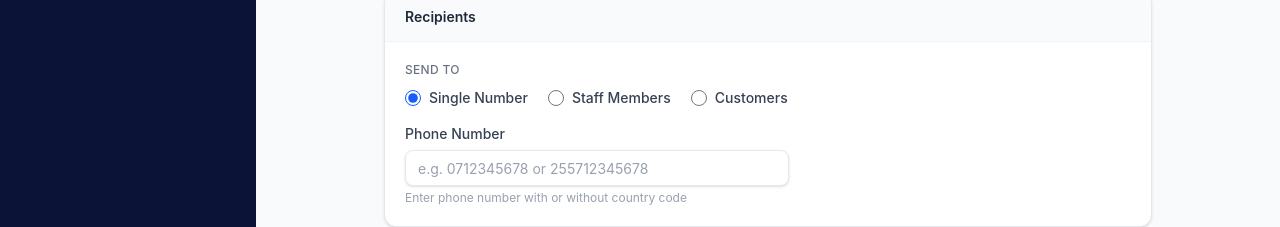
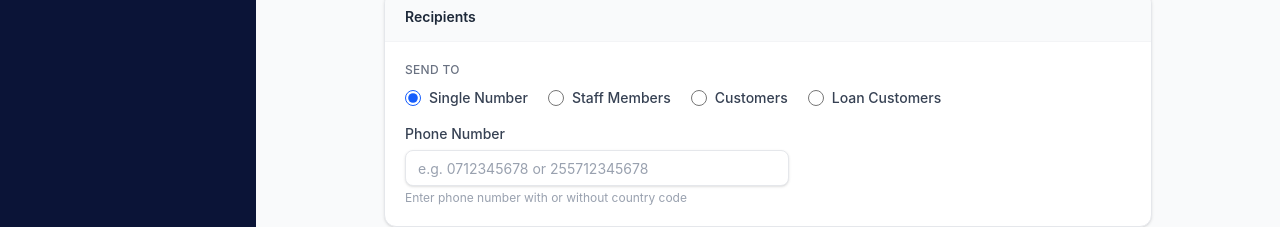
Before and after one commit to PHIDTECH/phidtechstaff, a Next.js app: page /messages in a window 1280 px wide. Shown: the part 166-393 px from the top of the page. Built offline with nearby package versions, Linux system fonts and the light colour scheme.

Commit message:
fix: 413 on doc upload via req.text(); add loan customers to SMS recipients

```diff
--- a/app/api/documents/route.ts
+++ b/app/api/documents/route.ts
@@ -28,7 +28,7 @@ export async function GET() {
 
 export async function POST(req: NextRequest) {
   try {
-    const body = await req.json();
+    const body = JSON.parse(await req.text());
     if (!body.name?.trim()) return NextResponse.json({ error: "Document name is required." }, { status: 400 });
     if (!body.companyId)    return NextResponse.json({ error: "companyId is required." }, { status: 400 });
 
@@ -50,7 +50,7 @@ export async function POST(req: NextRequest) {
 
 export async function PUT(req: NextRequest) {
   try {
-    const body = await req.json();
+    const body = JSON.parse(await req.text());
     if (!body.id) return NextResponse.json({ error: "Missing id." }, { status: 400 });
 
     const docs = readDb<Doc[]>("documents", []);
--- a/app/messages/page.tsx
+++ b/app/messages/page.tsx
@@ -7,11 +7,12 @@ import { Input } from "@/components/ui/input";
 import { Textarea } from "@/components/ui/textarea";
 import { MessageSquare, Send, Clock, CheckCircle, XCircle, AlertCircle, RefreshCw, Users } from "lucide-react";
 
-interface Staff    { id: string; name: string; phone: string; companyId: string; status: string; }
-interface Customer { id: string; name: string; phone: string; companyId: string; }
-interface SmsLog   { id: string; to: string; recipientName: string; message: string; status: string; sentAt: string; trigger?: string; }
+interface Staff        { id: string; name: string; phone: string; companyId: string; status: string; }
+interface Customer     { id: string; name: string; phone: string; companyId: string; }
+interface LoanCustomer { id: string; customerName: string; contactPhone?: string; companyId: string; }
+interface SmsLog       { id: string; to: string; recipientName: string; message: string; status: string; sentAt: string; trigger?: string; }
 
-type SendMode = "single" | "staff" | "customer";
+type SendMode = "single" | "staff" | "customer" | "loan_customer";
 
 const VARS = ["{staff_name}", "{customer_name}", "{company_name}", "{date}", "{amount}"];
 const SMS_LEN = 160;
@@ -22,9 +23,10 @@ function fmtDate(d: string) {
 }
 
 export default function MessagesPage() {
-  const [staff,     setStaff]     = useState<Staff[]>([]);
-  const [customers, setCustomers] = useState<Customer[]>([]);
-  const [logs,      setLogs]      = useState<SmsLog[]>([]);
+  const [staff,          setStaff]          = useState<Staff[]>([]);
+  const [customers,      setCustomers]      = useState<Customer[]>([]);
+  const [loanCustomers,  setLoanCustomers]  = useState<Customer[]>([]);
+  const [logs,           setLogs]           = useState<SmsLog[]>([]);
   const [balance,   setBalance]   = useState<number | null>(null);
   const [senderId,  setSenderId]  = useState("INFO");
 
@@ -39,16 +41,21 @@ export default function MessagesPage() {
   const textareaRef = useRef<HTMLTextAreaElement>(null);
 
   const loadData = async () => {
-    const [sr, cr, lr, br] = await Promise.allSettled([
+    const [sr, cr, loanR, lr, br] = await Promise.allSettled([
       fetch("/api/users",                 { cache: "no-store" }),
       fetch("/api/customers",             { cache: "no-store" }),
+      fetch("/api/loans",                 { cache: "no-store" }),
       fetch("/api/messages",              { cache: "no-store" }),
       fetch("/api/settings/beem/balance", { cache: "no-store" }),
     ]);
-    if (sr.status === "fulfilled" && sr.value.ok) setStaff((await sr.value.json()).filter((u: Staff) => u.status !== "inactive"));
-    if (cr.status === "fulfilled" && cr.value.ok) setCustomers(await cr.value.json());
-    if (lr.status === "fulfilled" && lr.value.ok) setLogs(await lr.value.json());
-    if (br.status === "fulfilled" && br.value.ok) {
+    if (sr.status   === "fulfilled" && sr.value.ok)   setStaff((await sr.value.json()).filter((u: Staff) => u.status !== "inactive"));
+    if (cr.status   === "fulfilled" && cr.value.ok)   setCustomers(await cr.value.json());
+    if (loanR.status === "fulfilled" && loanR.value.ok) {
+      const raw: LoanCustomer[] = await loanR.value.json();
+      setLoanCustomers(raw.map(l => ({ id: l.id, name: l.customerName, phone: l.contactPhone ?? "", companyId: l.companyId })));
+    }
+    if (lr.status   === "fulfilled" && lr.value.ok)   setLogs(await lr.value.json());
+    if (br.status   === "fulfilled" && br.value.ok) {
       const d = await br.value.json();
       setBalance(d.balance ?? null);
       if (d.senderId) setSenderId(d.senderId);
@@ -57,7 +64,7 @@ export default function MessagesPage() {
 
   useEffect(() => { loadData(); }, []);
 
-  const recipientList: (Staff | Customer)[] = mode === "staff" ? staff : customers;
+  const recipientList: Customer[] = mode === "staff" ? (staff as unknown as Customer[]) : mode === "loan_customer" ? loanCustomers : customers;
   const filteredRecipients = recipientList.filter(r =>
     r.name.toLowerCase().includes(recipientSearch.toLowerCase()) ||
     (r.phone ?? "").includes(recipientSearch)
@@ -157,7 +164,7 @@ export default function MessagesPage() {
             <div>
               <p className="text-xs font-medium text-gray-500 mb-2.5 uppercase tracking-wide">Send To</p>
               <div className="flex flex-wrap gap-5">
-                {(["single", "staff", "customer"] as const).map(m => (
+                {(["single", "staff", "customer", "loan_customer"] as const).map(m => (
                   <label key={m} className="flex items-center gap-2 cursor-pointer select-none">
                     <input
                       type="radio" name="sendMode" value={m}
@@ -166,7 +173,7 @@ export default function MessagesPage() {
                       className="w-4 h-4 accent-blue-600"
                     />
                     <span className="text-sm text-gray-700 font-medium">
-                      {m === "single" ? "Single Number" : m === "staff" ? "Staff Members" : "Customers"}
+                      {m === "single" ? "Single Number" : m === "staff" ? "Staff Members" : m === "loan_customer" ? "Loan Customers" : "Customers"}
                     </span>
                   </label>
                 ))}
@@ -194,7 +201,7 @@ export default function MessagesPage() {
                 <div className="flex items-center justify-between mb-2">
                   <label className="text-sm font-medium text-gray-700 flex items-center gap-2">
                     <Users className="w-4 h-4 text-gray-400" />
-                    {mode === "staff" ? "Staff Members" : "Customers"}
+                    {mode === "staff" ? "Staff Members" : mode === "loan_customer" ? "Loan Customers" : "Customers"}
                     {selectedIds.length > 0 && (
                       <span className="px-2 py-0.5 bg-blue-100 text-blue-700 text-xs rounded-full font-semibold">
                         {selectedIds.length} selected
@@ -215,7 +222,7 @@ export default function MessagesPage() {
 
                 {/* Search box */}
                 <Input
-                  placeholder={`Search ${mode === "staff" ? "staff" : "customers"} by name or phone…`}
+                  placeholder={`Search ${mode === "staff" ? "staff" : mode === "loan_customer" ? "loan customers" : "customers"} by name or phone…`}
                   value={recipientSearch}
                   onChange={e => setRecipientSearch(e.target.value)}
                   className="mb-2"
```
